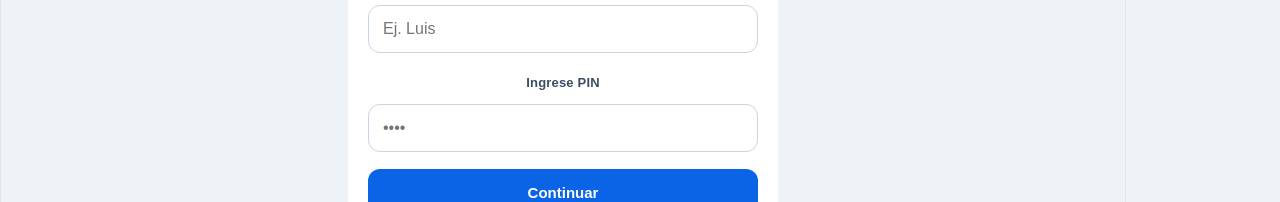
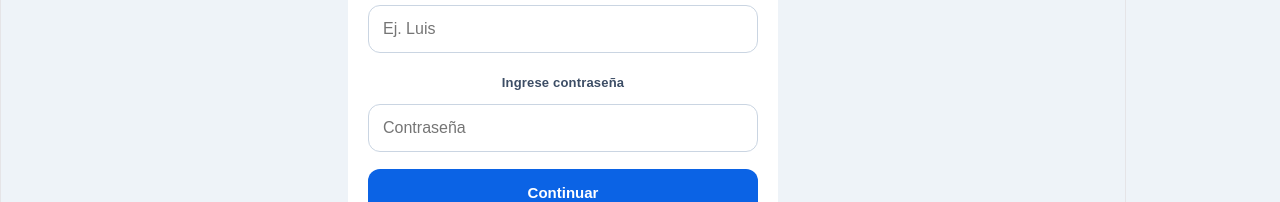
Before and after one commit to Leydisfh/inside-mantenimiento, a React (Vite) app: page / in a window 1280 px wide. Shown: the part 444-646 px from the top of the page. Built offline with nearby package versions, Linux system fonts and the light colour scheme; no server answers.

Commit message:
Permite contrasenas alfanumericas en dispositivos moviles

```diff
--- a/src/pages/Login.jsx
+++ b/src/pages/Login.jsx
@@ -79,15 +79,13 @@ export function Login({
           )}
 
           <div className="field">
-            <label>Ingrese PIN</label>
-
-            <input
-              type="password"
-              inputMode="numeric"
-              placeholder="••••"
-              value={pin}
-              onChange={(e) => setPin(e.target.value)}
-            />
+            <label>Ingrese contraseña</label>
+              <input
+                type="password"
+                value={pin}
+                onChange={(e) => setPin(e.target.value)}
+                placeholder="Contraseña"
+              />
           </div>
 
           <button
```
